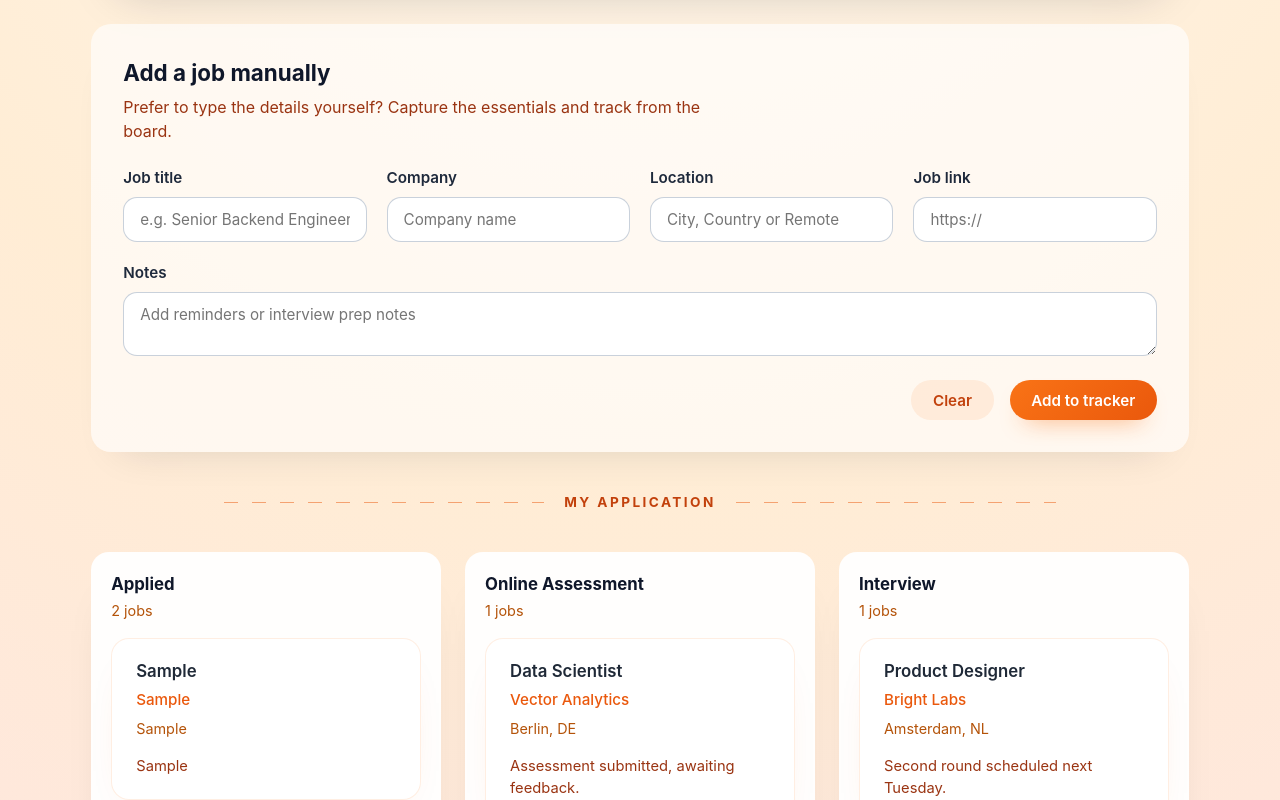
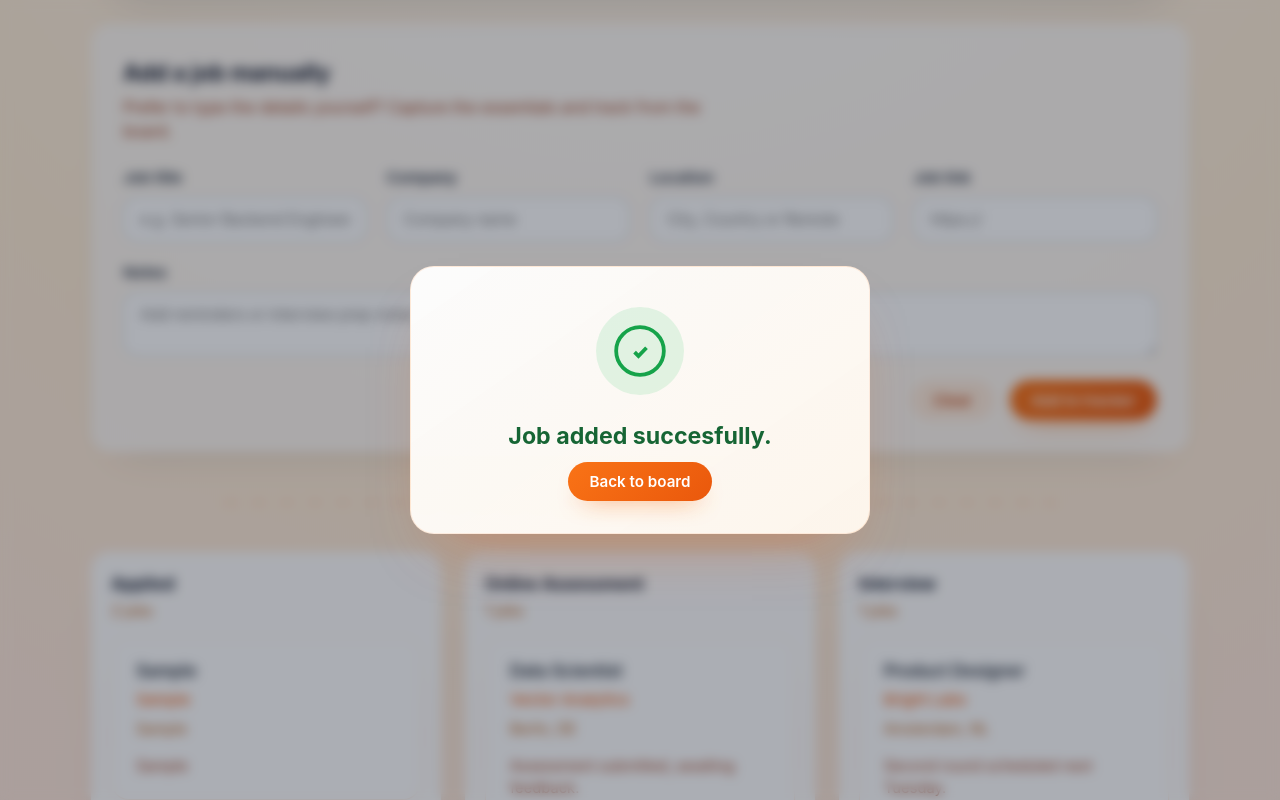
Before and after one commit to fernandwill/aspyre, a React app in the folder frontend/: page / in a window 1280 px wide. Both pictures are taken after typing "Sample", "Sample", "Sample", "https://example.com", "Sample" into the empty fields and a click on the button "Add to tracker". Shown: the part 413-1213 px from the top of the page. Built offline with nearby package versions, Linux system fonts and the light colour scheme; the HTML template or start-up script is replaced by a standard one.

Commit message:
Show success modal after manual job addition

```diff
--- a/frontend/src/App.jsx
+++ b/frontend/src/App.jsx
@@ -112,7 +112,7 @@ function App() {
     link: '',
     notes: '',
   })
-  const [showUpdateSuccess, setShowUpdateSuccess] = useState(false)
+  const [successMessage, setSuccessMessage] = useState(null)
 
   const isEditFormDirty = useMemo(() => {
     if (!editingJob) {
@@ -282,11 +282,11 @@ function App() {
     )
 
     closeEditModal()
-    setShowUpdateSuccess(true)
+    setSuccessMessage('Job application updated')
   }
 
   function closeSuccessModal() {
-    setShowUpdateSuccess(false)
+    setSuccessMessage(null)
   }
 
   function handleTrackJob(event) {
@@ -328,6 +328,7 @@ function App() {
 
     setJobs((previous) => [newJob, ...previous])
     setManualJob({ title: '', company: '', location: '', link: '', notes: '' })
+    setSuccessMessage('Job added succesfully.')
   }
 
   function handleDragStart(event, jobId) {
@@ -377,6 +378,21 @@ function App() {
     }
 
     updateJobStatus(jobId, status)
+  }
+
+  function updateJobStatus(jobId, status) {
+    setJobs((previous) =>
+      previous.map((job) => {
+        if (job.id !== jobId) {
+          return job
+        }
+
+        return {
+          ...job,
+          status,
+        }
+      })
+    )
   }
 
   return (
@@ -589,14 +605,14 @@ function App() {
           </div>
         </div>
       )}
-      {showUpdateSuccess && (
+      {successMessage && (
         <div className="modal-backdrop" role="presentation" onClick={closeSuccessModal}>
           <div
             className="modal modal--success"
             role="alertdialog"
             aria-live="assertive"
             aria-modal="true"
-            aria-labelledby="update-success-title"
+            aria-labelledby="success-modal-title"
             onClick={(event) => event.stopPropagation()}
           >
             <div className="modal__success-icon" aria-hidden="true">
@@ -605,7 +621,7 @@ function App() {
                 <path d="M9.5 12.5l1.8 1.8 3.7-3.8" />
               </svg>
             </div>
-            <h2 id="update-success-title">Job application updated</h2>
+            <h2 id="success-modal-title">{successMessage}</h2>
             <div className="modal__actions modal__actions--center">
               <button type="button" className="primary-button" onClick={closeSuccessModal}>
                 Back to board
```
